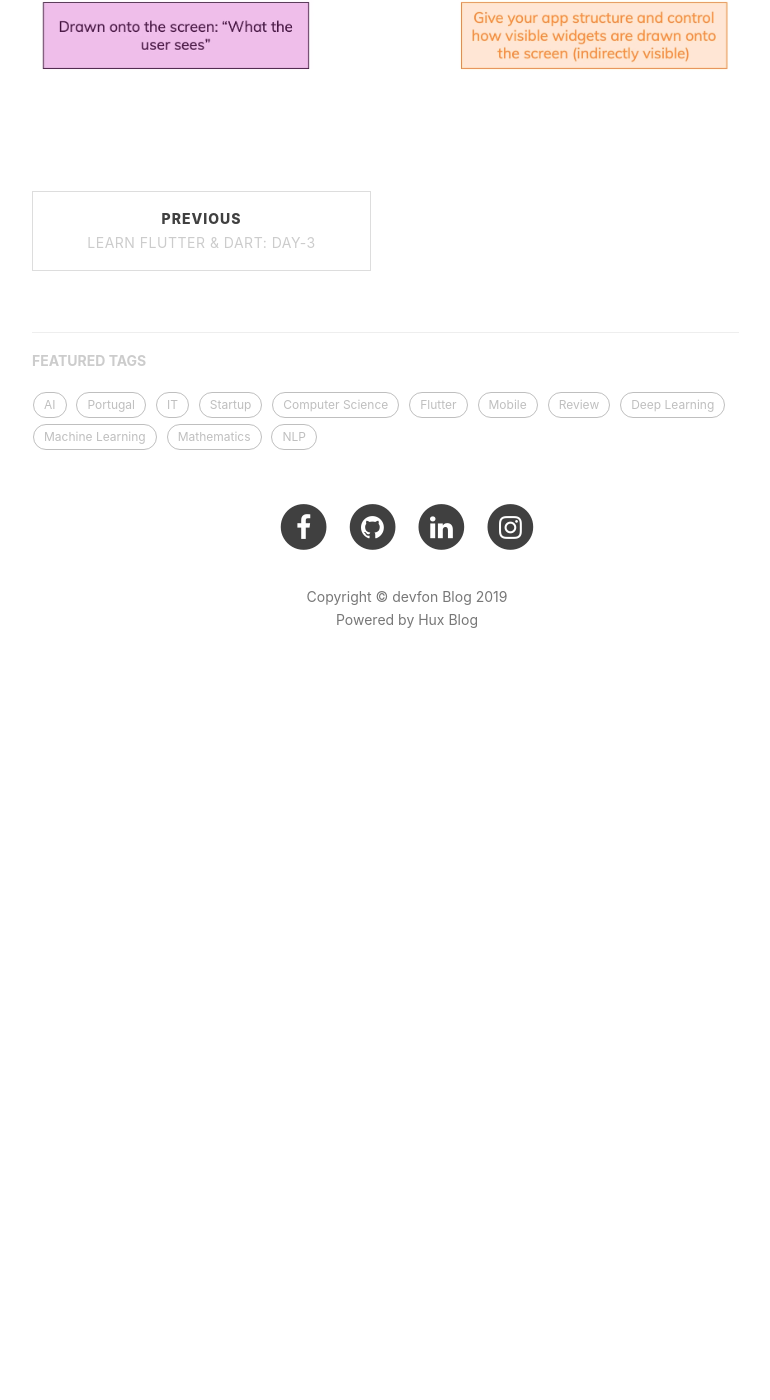
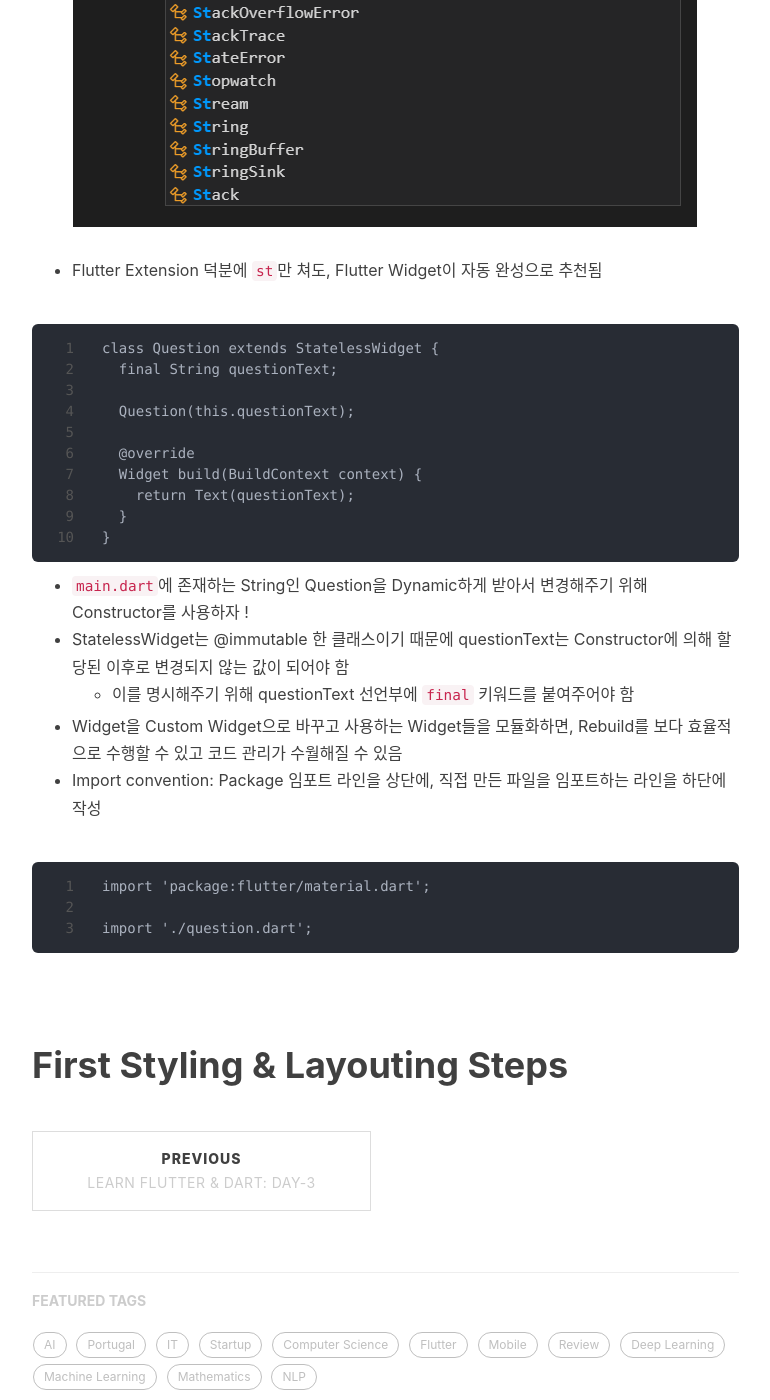
Before and after one commit to Huffon/huffon.github.io, a Jekyll site: the page built from _posts/2019-12-17-flutter4.md, in a window 1280 px wide and 1400 px high, scrolled down 828 px. Shown: the whole window, without its empty margins (233-1003 px from the left). Built offline with Jekyll 4.4.1, drawn with Linux system fonts in a browser that asks for light colours; nearby versions of some CDN libraries; comment, search, counter and statistics services are not loaded; before the commit the page ends 1552 px from its top, so only the background shows below that; some of the changed text lies outside the part shown.

Commit message:
add images

````diff
--- a/_posts/2019-12-17-flutter4.md
+++ b/_posts/2019-12-17-flutter4.md
@@ -13,7 +13,38 @@
 _본 시리즈는 Udemy의 강좌 [**Learn Flutter & Dart to build iOS & Android Apps**](https://www.udemy.com/course/learn-flutter-dart-to-build-ios-android-apps/)를 수강하며 중요한 개념들을 정리하고자 작성되었습니다._
 
 # Creating a New, Custom Widget
+- 대개 하나의 파일에 하나의 Widget을 정의하는 것을 원칙으로 함
+- 만약 새로이 정의하고자 하는 Widget이 단 한 번만 사용되는 경우, 예외적으로 두 Widget이 하나의 파일에 작성되기도 하나, 일반적으로 하나의 Widget을 정의한다고 생각하면 됨
 
-![](/img/in-post/flutter-type.png)
+![](/img/in-post/flutter-st.png)
+
+- Flutter Extension 덕분에 `st`만 쳐도, Flutter Widget이 자동 완성으로 추천됨
+
+```
+class Question extends StatelessWidget {
+  final String questionText;
+
+  Question(this.questionText);
+
+  @override
+  Widget build(BuildContext context) {
+    return Text(questionText);
+  }
+}
+```
+
+- `main.dart`에 존재하는 String인 Question을 Dynamic하게 받아서 변경해주기 위해 Constructor를 사용하자 !
+- StatelessWidget는 @immutable 한 클래스이기 때문에 questionText는 Constructor에 의해 할당된 이후로 변경되지 않는 값이 되어야 함
+  - 이를 명시해주기 위해 questionText 선언부에 `final` 키워드를 붙여주어야 함
+- Widget을 Custom Widget으로 바꾸고 사용하는 Widget들을 모듈화하면, Rebuild를 보다 효율적으로 수행할 수 있고 코드 관리가 수월해질 수 있음
+- Import convention: Package 임포트 라인을 상단에, 직접 만든 파일을 임포트하는 라인을 하단에 작성
+
+```
+import 'package:flutter/material.dart';
+
+import './question.dart';
+```
 
 <br/>
+
+# First Styling & Layouting Steps
````
Also changed, not shown: _posts/2019-12-15-flutter2.md (+2 -1 lines), img/in-post/flutter-st.png (added), img/in-post/state.png (added), img/in-post/stateful.png (added).
